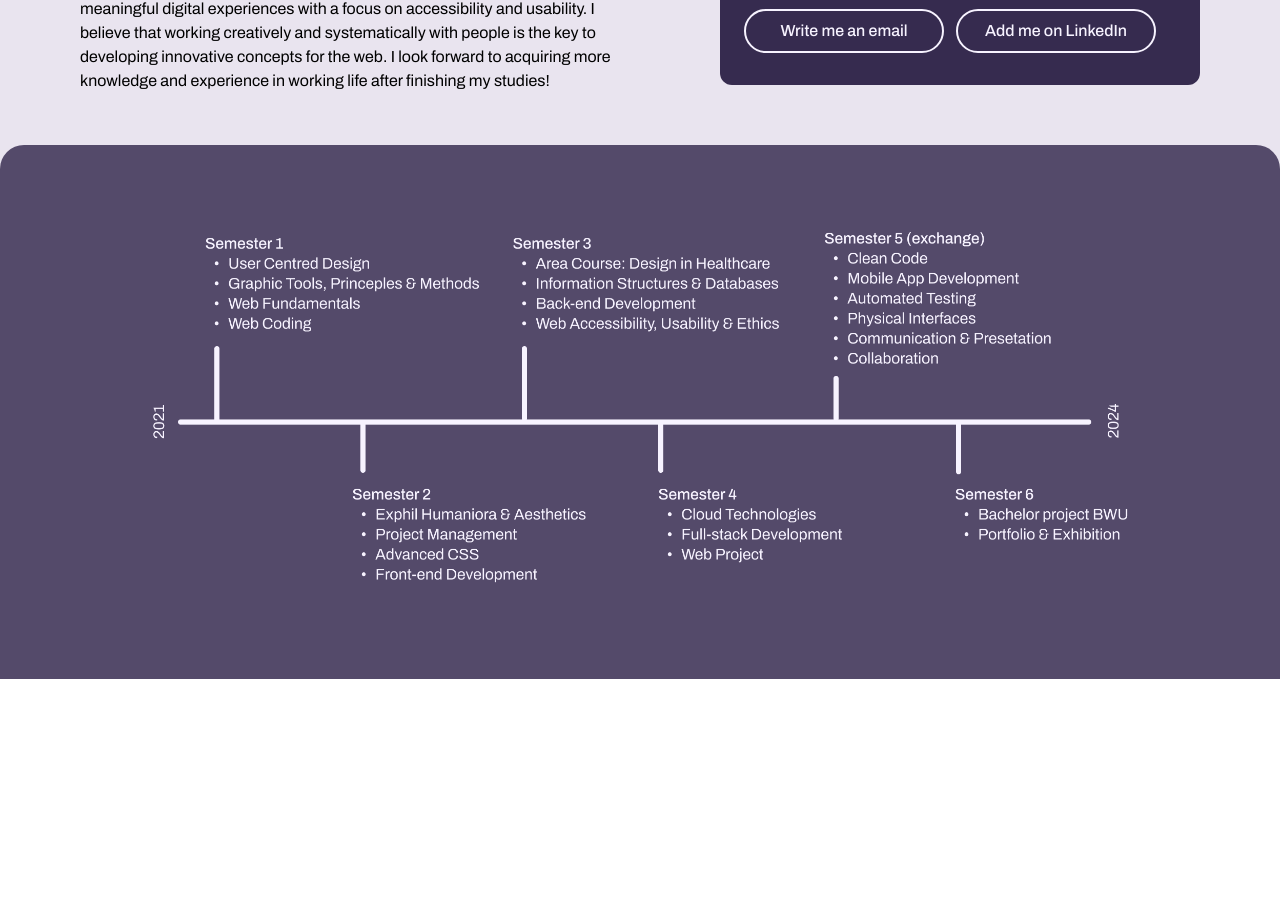
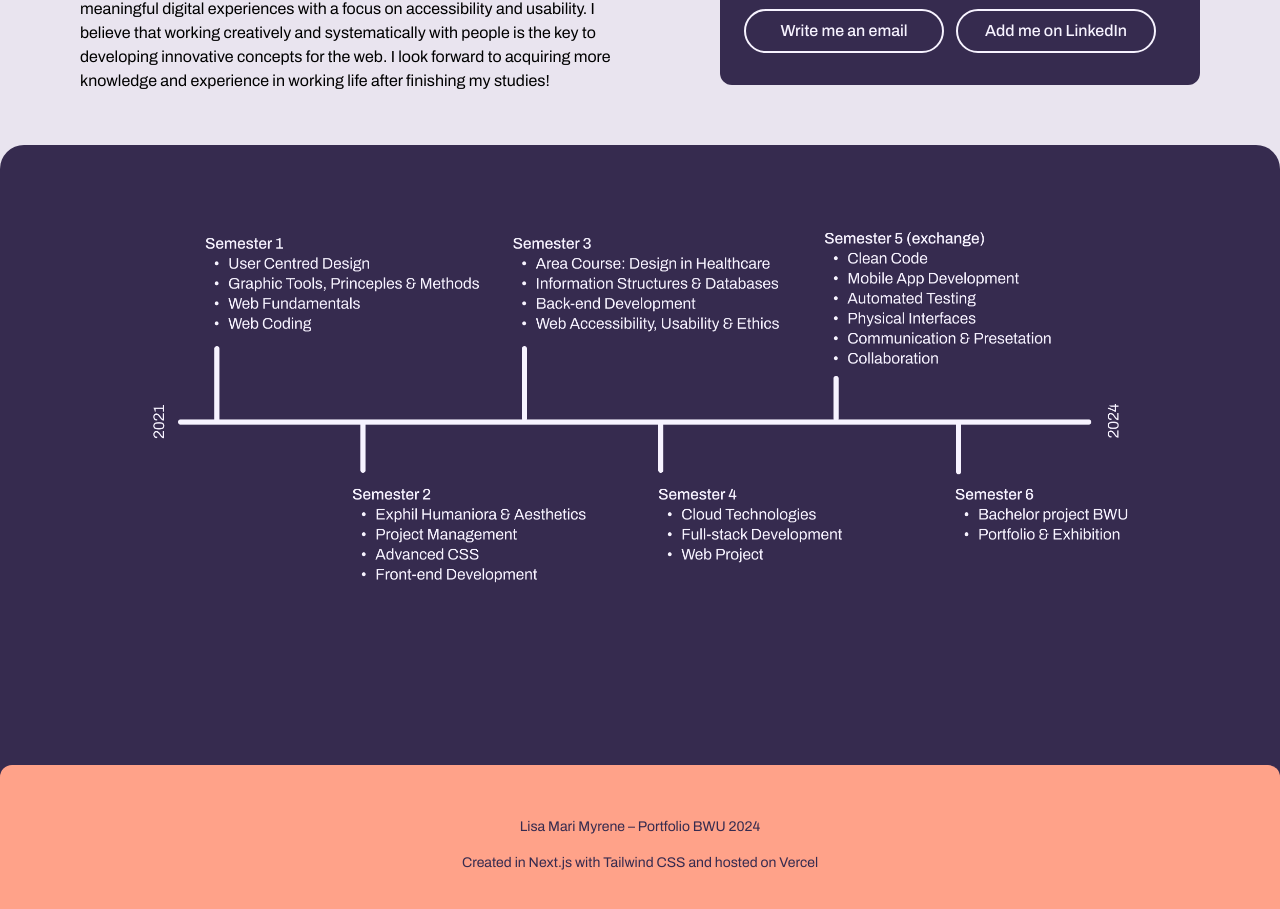
Before and after one commit to lisamarimyrene/portfolio_v24, a Next.js app: page /about in a window 1280 px wide. Shown: the part 749-1658 px from the top of the page. Before the commit the page ends 1428 px from the top, so only its background shows below. Built offline with nearby package versions, Linux system fonts and the light colour scheme.

Commit message:
last changes

```diff
--- a/app/[projectId]/page.tsx
+++ b/app/[projectId]/page.tsx
@@ -54,11 +54,11 @@ const Project: FC<ProjectProps> = ({ params }) => {
         </div>
       </section>
 
-      <section className="bg-purple-medium w-full h-auto pb-30 pt-16 z-1 rounded-t-3xl absolute mt-[-25px]">
-        <div className="px-6 md:px-[200px] lg:px-[400px] md:flex md:flex-col">
+      <section className="bg-purple-medium w-full h-auto pb-32 pt-16 z-1 rounded-t-3xl absolute mt-[-25px]">
+        <div className="px-6 md:px-[200px] lg:px-[400px] 2xl:px-[600px] md:flex md:flex-col">
           <div className="mb-12">
             <Image
-              className=""
+              className="border border-[#D6CEE5]"
               src={`/projectImages/${url}/${image}.jpg`}
               alt="Project image"
               height={600}
@@ -90,6 +90,14 @@ const Project: FC<ProjectProps> = ({ params }) => {
 
         </div>
       </section>
+      <footer className="absolute flex flex-col justify-center items-center bg-purple-dark h-40 w-full z-20 mt-[820px] md:mt-[940px] rounded-t-3xl">
+            <p className="text-sm mb-4 text-purple-light">
+                Lisa Mari Myrene – Portfolio BWU 2024
+            </p>
+            <p className="text-sm text-purple-light">
+                Created in Next.js with Tailwind CSS and hosted on Vercel
+            </p>
+        </footer>
     </>
   );
 };
--- a/app/about/page.tsx
+++ b/app/about/page.tsx
@@ -30,7 +30,7 @@ export default function About() {
       </section>
 
 
-      <div className="px-6 md:px-20 bg-purple-medium w-full pt-16 md:pt-20 z-1 absolute b-0 rounded-t-3xl mt-[-26px]">
+      <div className="px-6 md:px-20 bg-purple-medium w-full min-h-screen pt-16 md:pt-20 z-1 absolute b-0 rounded-t-3xl mt-[-26px]">
         <div className="flex flex-col lg:flex-row w-full items-top pb-20">
 
           <div className="md:max-w-[70%] lg:max-w-[50%] md:mr-20">
@@ -61,7 +61,7 @@ export default function About() {
         </div>
       </div>
 
-      <div className="px-6 md:px-20 bg-purple-deep w-full pt-16 md:pt-20 z-1 absolute pb-20 rounded-t-3xl mt-[830px] md:mt-[370px]">
+      <div className="px-6 md:px-20 bg-purple-dark w-full pt-16 md:pt-20 z-1 absolute pb-20 md:pb-48 rounded-t-3xl mt-[830px] md:mt-[370px]">
         <div className="w-full flex justify-center pb-14 md:pb-0">
           <Image
                 src={Timeline}
@@ -71,6 +71,14 @@ export default function About() {
             />
         </div>
       </div>
+      <footer className="absolute flex flex-col justify-center items-center bg-orange h-40 w-full z-20 mt-[1130px] md:mt-[990px] rounded-t-xl">
+            <p className="text-sm mb-4 text-purple-dark">
+                Lisa Mari Myrene – Portfolio BWU 2024
+            </p>
+            <p className="text-sm text-purple-dark">
+                Created in Next.js with Tailwind CSS and hosted on Vercel
+            </p>
+        </footer>
     </>
   );
 }
--- a/app/layout.tsx
+++ b/app/layout.tsx
@@ -28,7 +28,9 @@ export default function RootLayout({
 }>) {
   return (
     <html lang="en">
-      <body className={`${archivo.variable} font-archivo`}>{children}</body>
+      <body className={`${archivo.variable} font-archivo`}>
+        {children}
+      </body>
     </html>
   );
 }
--- a/app/page.tsx
+++ b/app/page.tsx
@@ -2,6 +2,7 @@ import { Navbar } from "../components/Navbar";
 import { Hero } from "../components/Hero";
 import { SkillsSection } from "../components/SkillsSection";
 import { ProjectSection } from "../components/ProjectSection";
+import { Footer } from "../components/Footer";
 
 export default function Home() {
   return (
@@ -10,6 +11,14 @@ export default function Home() {
       <Hero />
       <SkillsSection />
       <ProjectSection />
+      <footer className="absolute flex flex-col justify-center items-center bg-purple-dark h-40 w-full z-20 mt-[3130px] md:mt-[1300px] rounded-t-xl">
+            <p className="text-sm mb-4 text-purple-light">
+                Lisa Mari Myrene – Portfolio BWU 2024
+            </p>
+            <p className="text-sm text-purple-light">
+                Created in Next.js with Tailwind CSS and hosted on Vercel
+            </p>
+        </footer>
     </>
   );
 }
--- /dev/null
+++ b/components/Footer.tsx
@@ -0,0 +1,10 @@
+
+export function Footer() {
+    return (
+        <footer className="absolute bg-orange bottom-0 h-48 z-20">
+            <p>
+                hello
+            </p>
+        </footer>
+    )
+}
```
Also changed, not shown: 1 other file (tests, documents, lock files or other folders).
